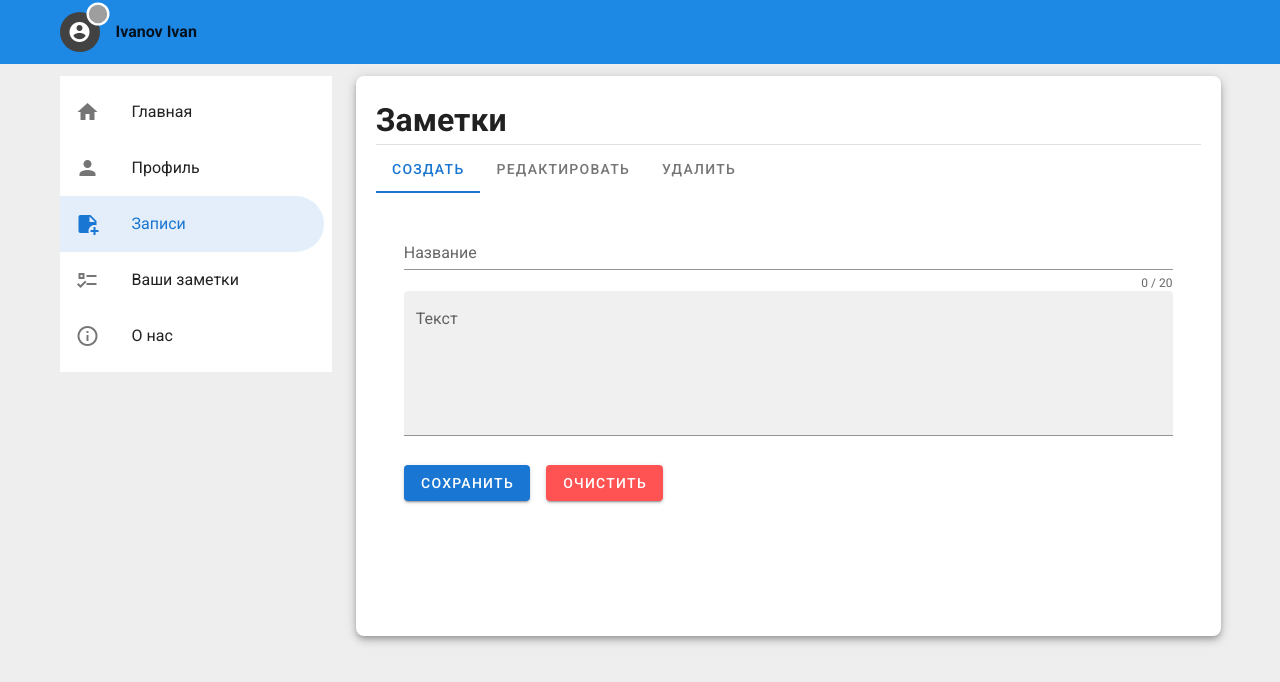
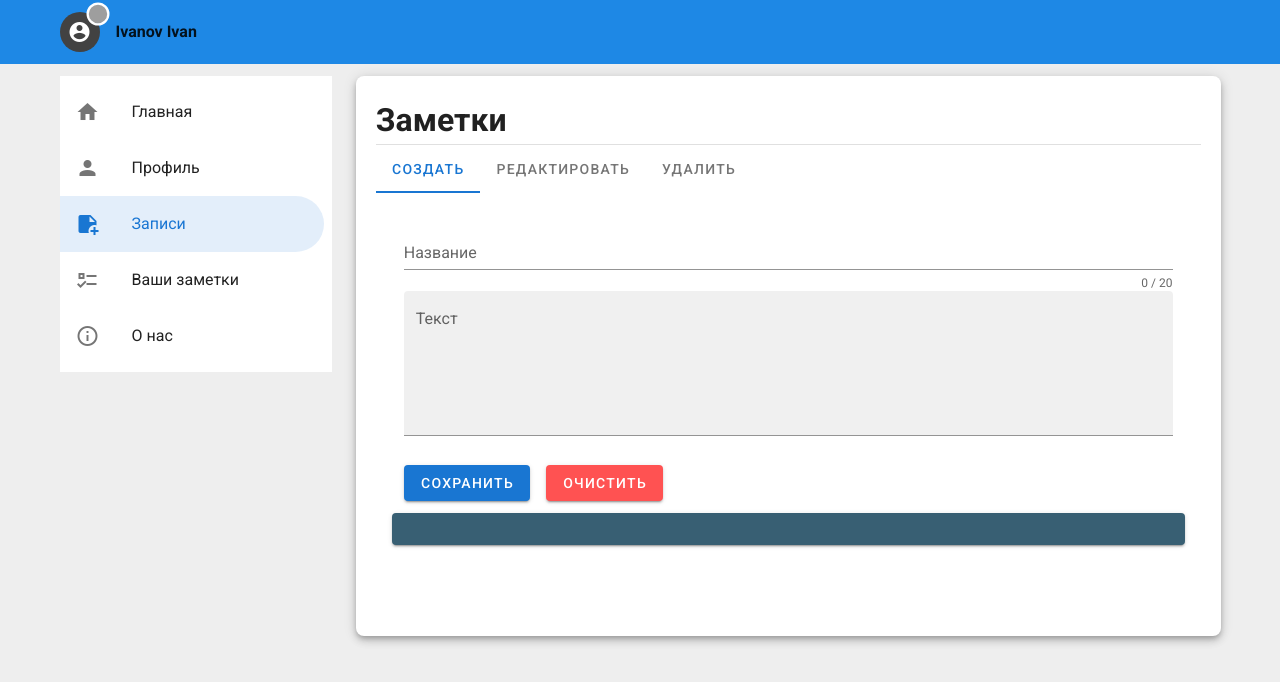
Before and after one commit to IsSabuhi/Vue_LK, a Vue app: page /newtodo in a window 1280 px wide. Shown: the top 682 px of the page. Built offline with nearby package versions, Linux system fonts and the light colour scheme; grey boxes are pictures that could not be loaded.

Commit message:
change Createtodo file

```diff
--- /dev/null
+++ b/src/components/CardTodo.vue
@@ -0,0 +1,26 @@
+<template>
+    <div>
+        <v-card
+            color="#385F73"
+            dark
+        >
+        <v-card-title class="text-h5">
+
+        </v-card-title>
+        <v-card-subtitle></v-card-subtitle>
+        </v-card>
+    </div>
+</template>
+
+<script>
+    export default {
+        data: () => ({
+
+        })
+
+    }
+</script>
+
+<style lang="scss" scoped>
+
+</style>
--- a/src/components/CreateTodoComponent.vue
+++ b/src/components/CreateTodoComponent.vue
@@ -2,12 +2,11 @@
     <div>
         <v-form
             ref="form"
-            v-model="valid"
-            lazy-validation
         >
             <v-container >
                 <v-text-field
                     v-model="name"
+                    :rules="nameError"
                     :counter="20"
                     label="Название"
                     required
@@ -22,7 +21,6 @@
                 <v-btn
                     class="mr-4"
                     color="primary"
-                    type="submit"
                     @click="submit"
                 >
                     Сохранить
@@ -36,30 +34,36 @@
                 </v-btn>
             </v-container>
         </v-form>
-        <div v-for="todo in todos" :key="todo.id">
-            <div>{{todo.title}}</div>
-        </div>
+        <card-todo></card-todo>
     </div>
 </template>
 
 <script>
+import CardTodo from './CardTodo.vue'
     export default {
+  components: { CardTodo },
         data: () => ({
             valid: true,
             name: '',
             text: '',
-            todos: [
+            nameError: [
+                v => !!v || 'Требуется указать название заметки',
             ],
+            todos: [],
         }),
         methods: {
             submit () {
                 let newTodo = {
                 id: Date.now(),
-                title: this.name,
+                name: this.name,
+                text: this.text,
                 }
-            this.todo.push(newTodo)
-            this.newTaskTitle = ''
-            console.log(todo)
+            if (!this.name) {
+
+            } else {
+                this.todos.push(newTodo)
+                this.newTodo = ''
+                }
             },
             reset () {
                 this.$refs.form.reset()
```
